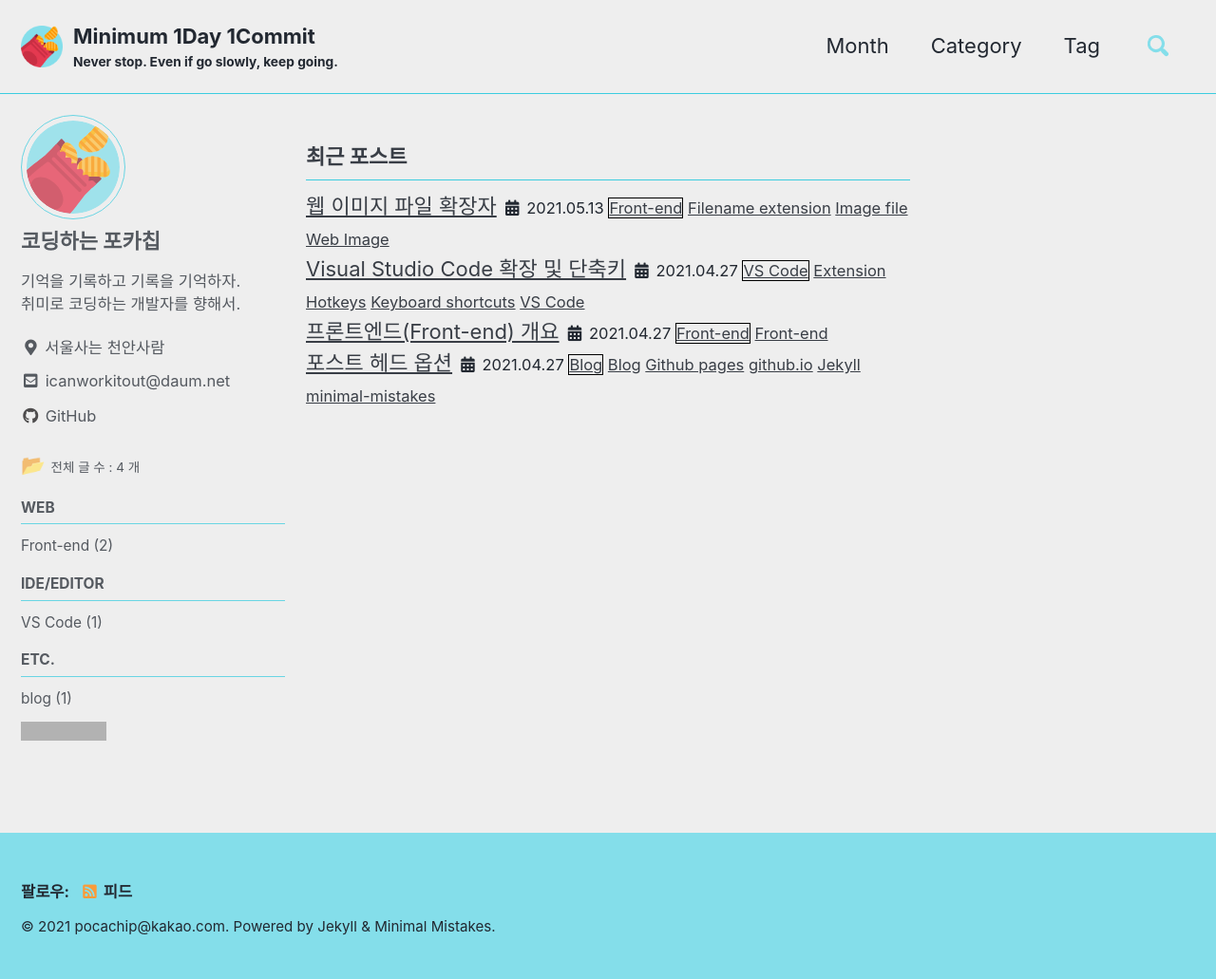
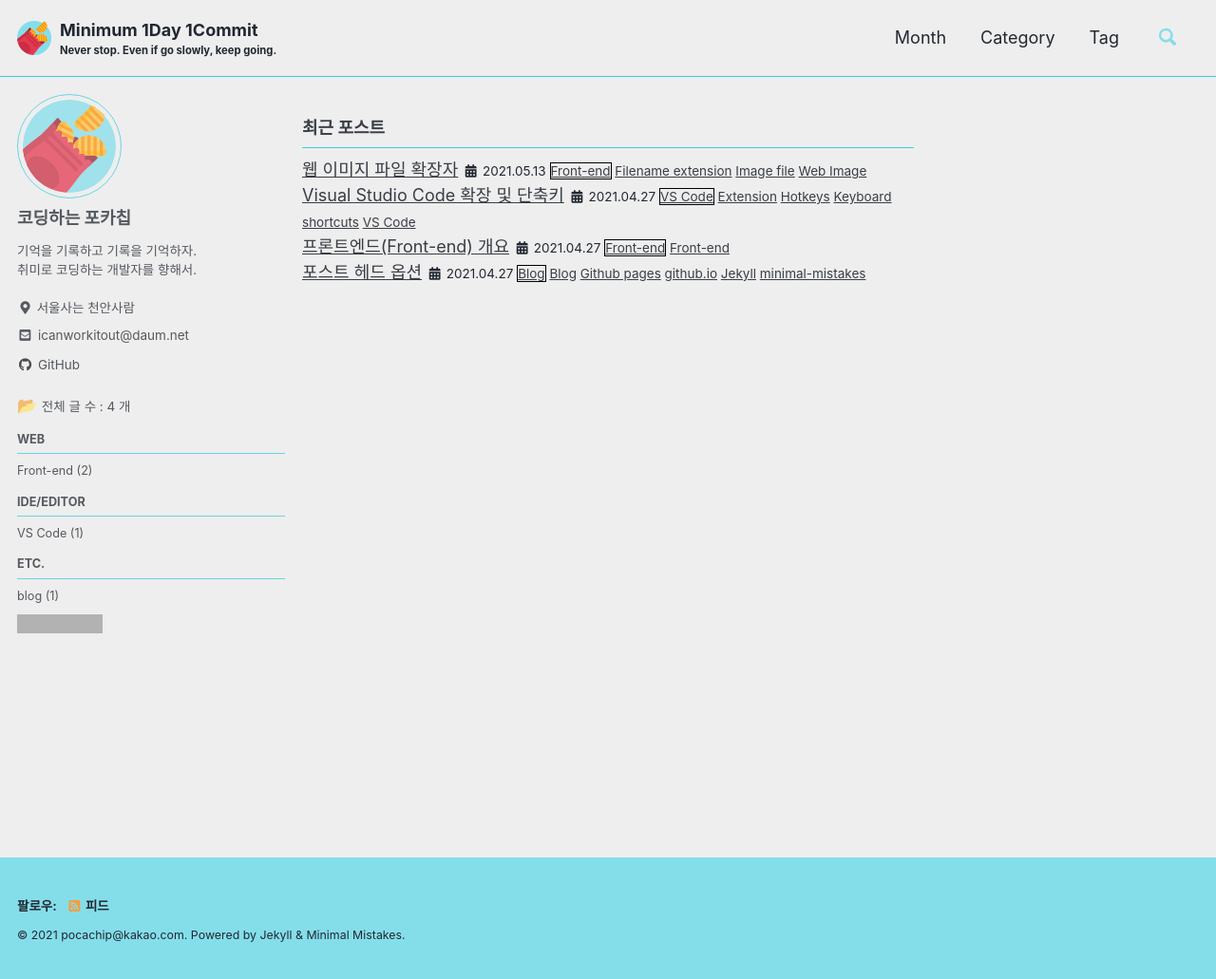
Before and after one commit to iCanWorkItOut/iCanWorkItOut.github.io, a Jekyll site: the page built from index.html, in a window 1280 px wide and 1031 px high. Shown: the whole window at 95% size. Built offline with Jekyll 4.4.1, drawn with Linux system fonts in a browser that asks for light colours; cached includes are drawn as plain includes; the list of posts is cut into pages by our own code; grey boxes are pictures that could not be loaded.

Commit message:
:lipstick: 폰트 사이즈 설정

```diff
--- a/_sass/minimal-mistakes/_reset.scss
+++ b/_sass/minimal-mistakes/_reset.scss
@@ -11,15 +11,15 @@ html {
   font-size: 16px;
 
   @include breakpoint($medium) {
-    font-size: 18px;
+    font-size: 16px;    // 기본값 : 18px;
   }
 
   @include breakpoint($large) {
-    font-size: 20px;
+    font-size: 18px;    // 기본값 : 20px;
   }
 
   @include breakpoint($x-large) {
-    font-size: 22px;
+    font-size: 18px;    // 기본값 : 22px;
   }
 
   -webkit-text-size-adjust: 100%;
```
